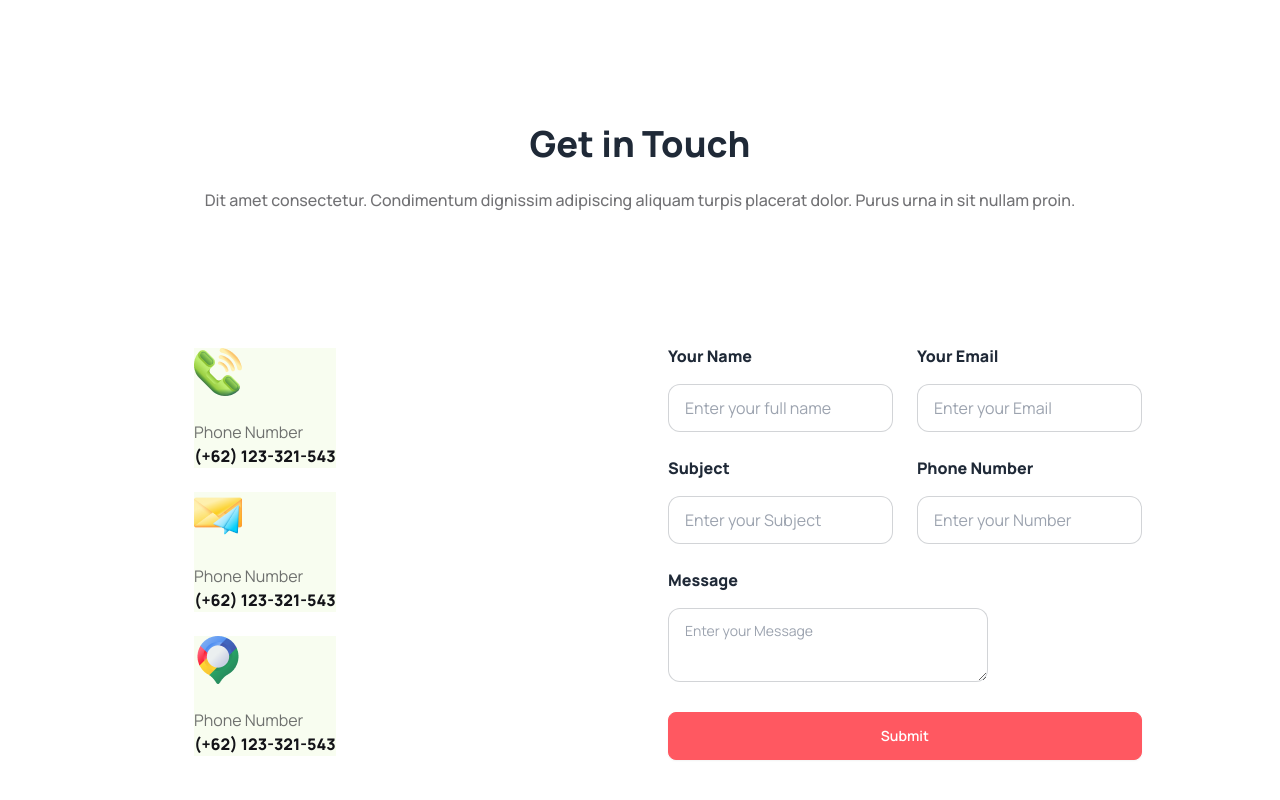
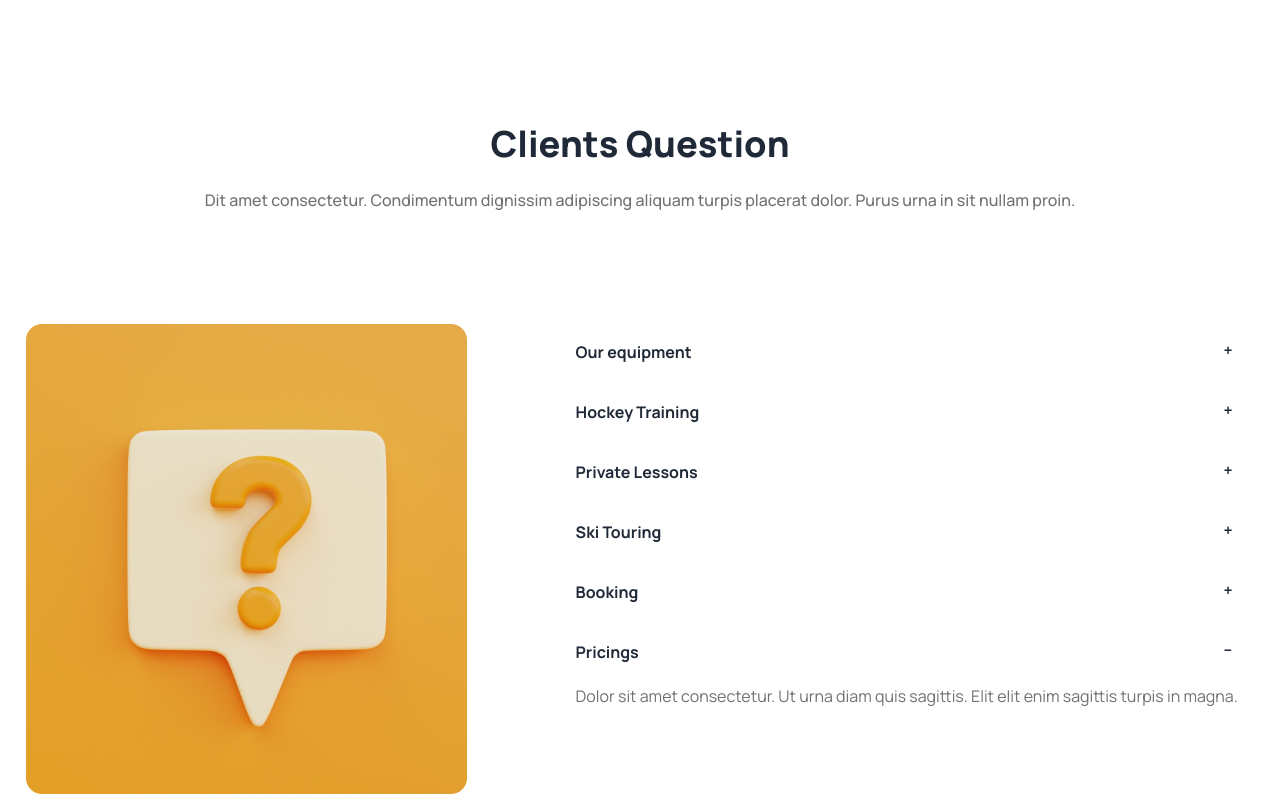
Before and after one commit to rahidhaque/b9-a3-hockey-repo, a plain HTML site: page index.html in a window 1280 px wide. Shown: the part 3300-4100 px from the top of the page. Drawn offline with nearby package versions, Linux system fonts and the light colour scheme.

Commit message:
Client Question Section Done

```diff
--- a/index.html
+++ b/index.html
@@ -336,6 +336,74 @@
             </div>
         </section>
 
+        <!-- clients question section  -->
+        <section class="mb-32">
+            <h2 class="text-4xl text-center font-extrabold mb-6">Clients Question</h2>
+            <p class="text-txtPrimary text-center font-medium mb-28">Dit amet consectetur. Condimentum dignissim
+                adipiscing aliquam turpis placerat dolor. Purus urna in sit nullam proin. </p>
+             <div class="flex justify-around flex-col lg:flex-row gap-10">
+                <div>
+                    <img src="images/11.png" alt="">
+                </div>
+                <div>
+                    <div class="collapse collapse-plus">
+                        <input type="radio" name="accordion" checked="checked" />
+                        <div class="collapse-title font-bold">
+                          Our equipment
+                        </div>
+                        <div class="collapse-content">
+                          <p class="text-txtPrimary">Dolor sit amet consectetur. Ut urna diam quis sagittis. Elit elit enim sagittis turpis in magna.</p>
+                        </div>
+                      </div>
+                    <div class="collapse collapse-plus">
+                        <input type="radio" name="accordion" checked="checked" />
+                        <div class="collapse-title font-bold">
+                          Hockey Training
+                        </div>
+                        <div class="collapse-content">
+                          <p class="text-txtPrimary">Dolor sit amet consectetur. Ut urna diam quis sagittis. Elit elit enim sagittis turpis in magna.</p>
+                        </div>
+                      </div>
+                    <div class="collapse collapse-plus">
+                        <input type="radio" name="accordion" checked="checked" />
+                        <div class="collapse-title font-bold">
+                          Private Lessons
+                        </div>
+                        <div class="collapse-content">
+                          <p class="text-txtPrimary">Dolor sit amet consectetur. Ut urna diam quis sagittis. Elit elit enim sagittis turpis in magna.</p>
+                        </div>
+                      </div>
+                    <div class="collapse collapse-plus">
+                        <input type="radio" name="accordion" checked="checked" />
+                        <div class="collapse-title font-bold">
+                          Ski Touring
+                        </div>
+                        <div class="collapse-content">
+                          <p class="text-txtPrimary">Dolor sit amet consectetur. Ut urna diam quis sagittis. Elit elit enim sagittis turpis in magna.</p>
+                        </div>
+                      </div>
+                    <div class="collapse collapse-plus">
+                        <input type="radio" name="accordion" checked="checked" />
+                        <div class="collapse-title font-bold">
+                          Booking
+                        </div>
+                        <div class="collapse-content">
+                          <p class="text-txtPrimary">Dolor sit amet consectetur. Ut urna diam quis sagittis. Elit elit enim sagittis turpis in magna.</p>
+                        </div>
+                      </div>
+                    <div class="collapse collapse-plus">
+                        <input type="radio" name="accordion" checked="checked" />
+                        <div class="collapse-title font-bold">
+                          Pricings
+                        </div>
+                        <div class="collapse-content">
+                          <p class="text-txtPrimary">Dolor sit amet consectetur. Ut urna diam quis sagittis. Elit elit enim sagittis turpis in magna.</p>
+                        </div>
+                      </div>
+                </div>
+             </div>
+        </section>
+
         <!-- get in touch section  -->
         <section class="mb-32">
             <h2 class="text-4xl text-center font-extrabold mb-6">Get in Touch</h2>
@@ -343,18 +411,18 @@
                 adipiscing aliquam turpis placerat dolor. Purus urna in sit nullam proin. </p>
 
             <div class="flex flex-col lg:flex-row justify-around lg:items-center mb-12">
-                <div class="p-14 flex flex-col gap-y-6">
-                    <div class="bg-[#BCED6D1A]">
+                <div class="p-14 flex flex-col">
+                    <div class="bg-[#BCED6D1A] p-8">
                         <img src="images/Group 1171275317.png" alt="">
                         <p class="text-txtPrimary mt-6">Phone Number</p>
                         <h3 class="font-extrabold text-[#131318]">(+62) 123-321-543</h3>
                     </div>
-                    <div class="bg-[#BCED6D1A]">
+                    <div class="bg-[#BCED6D1A] p-8">
                         <img src="images/Group 1171275318.png" alt="">
                         <p class="text-txtPrimary mt-6">Phone Number</p>
                         <h3 class="font-extrabold text-[#131318]">(+62) 123-321-543</h3>
                     </div>
-                    <div class="bg-[#BCED6D1A]">
+                    <div class="bg-[#BCED6D1A] p-8">
                         <img src="images/Group 1171275321.png" alt="">
                         <p class="text-txtPrimary mt-6">Phone Number</p>
                         <h3 class="font-extrabold text-[#131318]">(+62) 123-321-543</h3>
```
